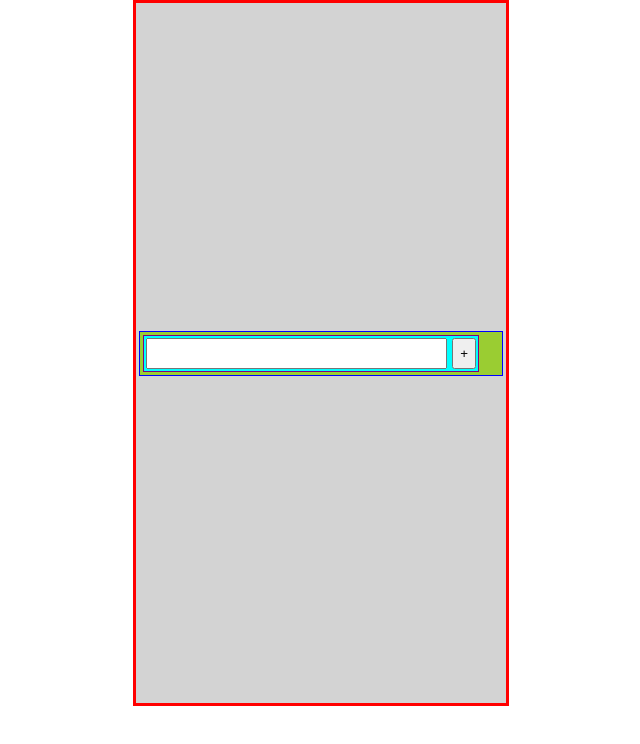
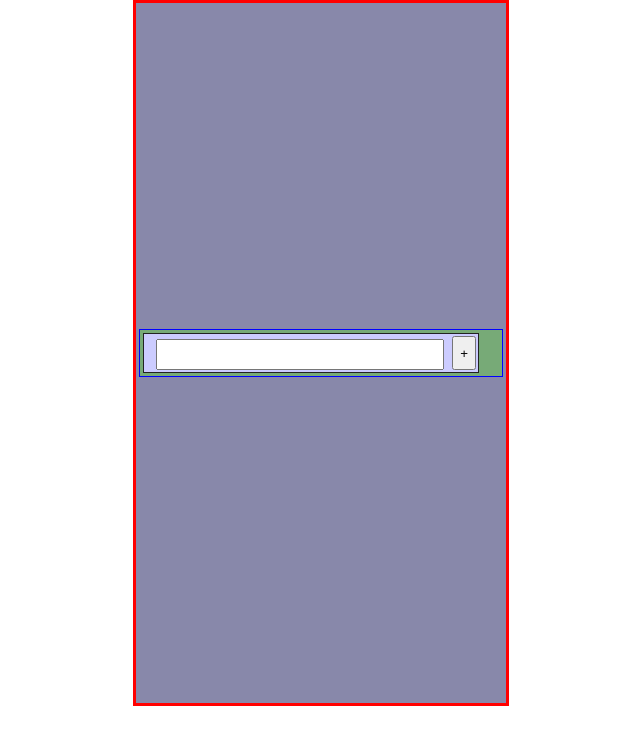
Before and after one commit to andrmoe/todo, a React (Create React App) app: page / in a window 1280 px wide. Shown: the top 744 px of the page, without its empty margins (319-959 px from the left). Built offline with nearby package versions, Linux system fonts and the light colour scheme.

Commit message:
Item counter and style changes

```diff
--- a/src/App.css
+++ b/src/App.css
@@ -4,7 +4,7 @@
 }
 
 .App-header {
-  background-color: lightgray;
+  background-color: #88a;
   height: 700px;
   width: 370px;
   display: flex;
@@ -24,17 +24,20 @@
   display: flex;
   flex-direction: row;
   list-style: none;
-  border: 1px solid purple;
+  border: 1px solid #222;
   margin: 2px;
-  background-color: aqua;
+  background-color: #ccf;
   padding: 2px;
   width: 330px;
 }
 
 .list-item-child {
   flex: auto;
-  width: 220;
+  width: 220px;
   min-height: 25px;
+  font-family: FreeMono, monospace;
+  margin-left: 10px;
+  margin-top: 3px;
 }
 
 .right-button {
@@ -51,7 +54,7 @@
   width: 360px;
   justify-content: center;
   padding: 1px;
-  background-color: yellowgreen;
+  background-color: #7a7;
   overflow-y: auto;
 }
 
@@ -59,5 +62,18 @@
   display: flex;
   flex-direction: row;
   min-height: 25px;
-  width: 293px;
+  width: 280px;
 }
+
+.count {
+  background-color: #aaa;
+  display: flex;
+  font-size: medium;
+  font-family: FreeMono, monospace, sans-serif;
+  font-weight: bold;
+  min-width: 20px;
+  height: 20px;
+  justify-content: center;
+  margin: 8px;
+  border: 1px solid #999;
+}
--- a/src/App.js
+++ b/src/App.js
@@ -2,10 +2,10 @@ import './App.css';
 import { useState, useEffect } from 'react';
 
 
-function MetaListEntry({children, handleSelect}) {
+function MetaListEntry({children, handleSelect, number}) {
   return (
     <ul className="list-item">
-      <li className="list-item-child">{children}</li><li className="right-button"><button className="right-button" onClick={handleSelect}>🡢</button></li>
+      <li className="list-item-child">{children}</li><li><div className="count">{number}</div></li><li className="right-button"><button className="right-button" onClick={handleSelect}>🡢</button></li>
     </ul>
   )
 }
@@ -44,9 +44,11 @@ export default function App() {
 
   function findAllLists() {
     let allLists = []
+    let allListNames = []
     todoItems.forEach(todo => {
-      if (!allLists.includes(todo.list)) {
-        allLists.push(todo.list)
+      if (!allListNames.includes(todo.list)) {
+        allLists.push({"list": todo.list, "count": todoItems.filter(t => t.list === todo.list).length})
+        allListNames.push(todo.list)
       }
     })
     return allLists
@@ -56,7 +58,7 @@ export default function App() {
   if (currentList === "No List") {
     content =
     <ul className="list">
-      {findAllLists().map(l => <li key={l}><MetaListEntry key={l} handleSelect={() => setCurrentList(l)}>{l}</MetaListEntry></li>)}
+      {findAllLists().map(l => <li key={l}><MetaListEntry key={l.list} number={l.count} handleSelect={() => setCurrentList(l.list)}>{l.list}</MetaListEntry></li>)}
       <li><AddByText handleAdd={text => setTodoItems([...todoItems, {"text": "", "list": text}])} /></li>
     </ul>
 
@@ -66,10 +68,10 @@ export default function App() {
       <h3>Move "{itemToBeMoved.text}"</h3>
       <button onClick={() => {setItemToBeMoved(null)}}>Back</button>
       <ul className="list">
-        {findAllLists().filter(l => l !== itemToBeMoved.list).map(l => <li><MetaListEntry key={l} handleSelect={() => {
-          setTodoItems([...todoItems.filter(t => t !== itemToBeMoved), {...itemToBeMoved, list: l}])
+        {findAllLists().filter(l => l.list !== itemToBeMoved.list).map(l => <li><MetaListEntry key={l.list} number={l.count} handleSelect={() => {
+          setTodoItems([...todoItems.filter(t => t !== itemToBeMoved), {...itemToBeMoved, list: l.list}])
           setItemToBeMoved(null)
-          }}>{l}</MetaListEntry></li>)}
+          }}>{l.list}</MetaListEntry></li>)}
       </ul>
     </>
   } else {
```
